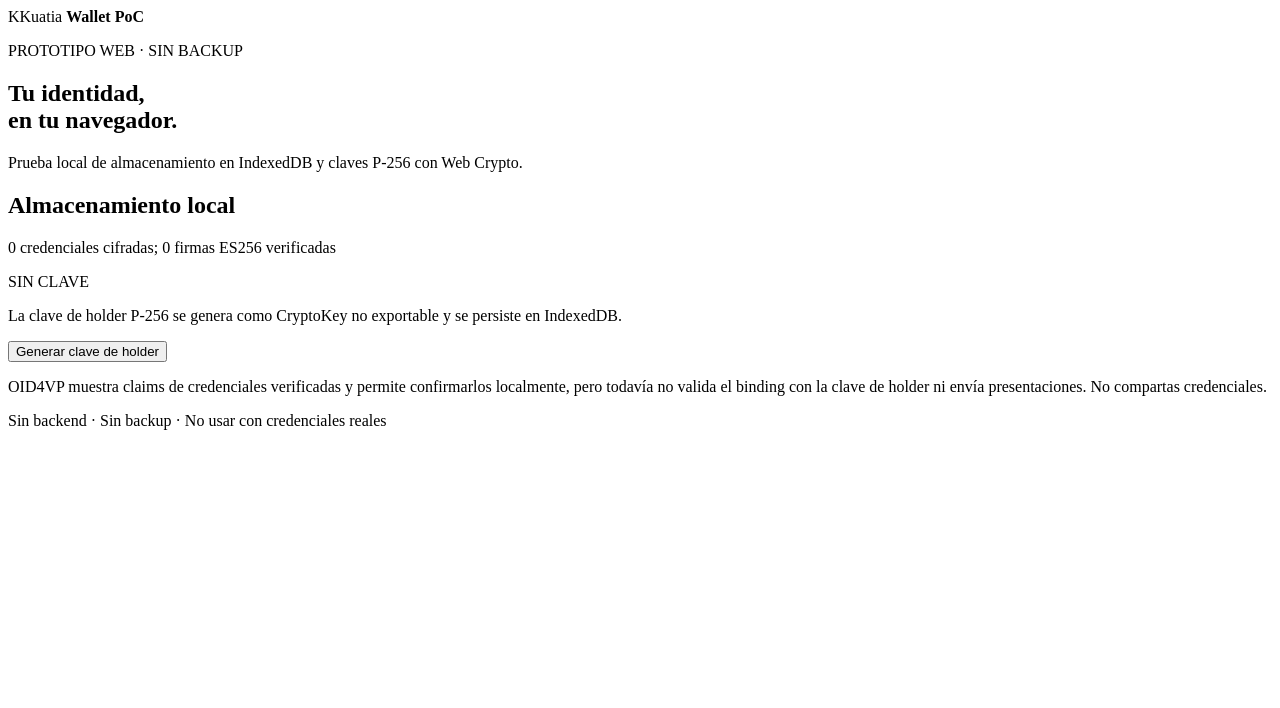
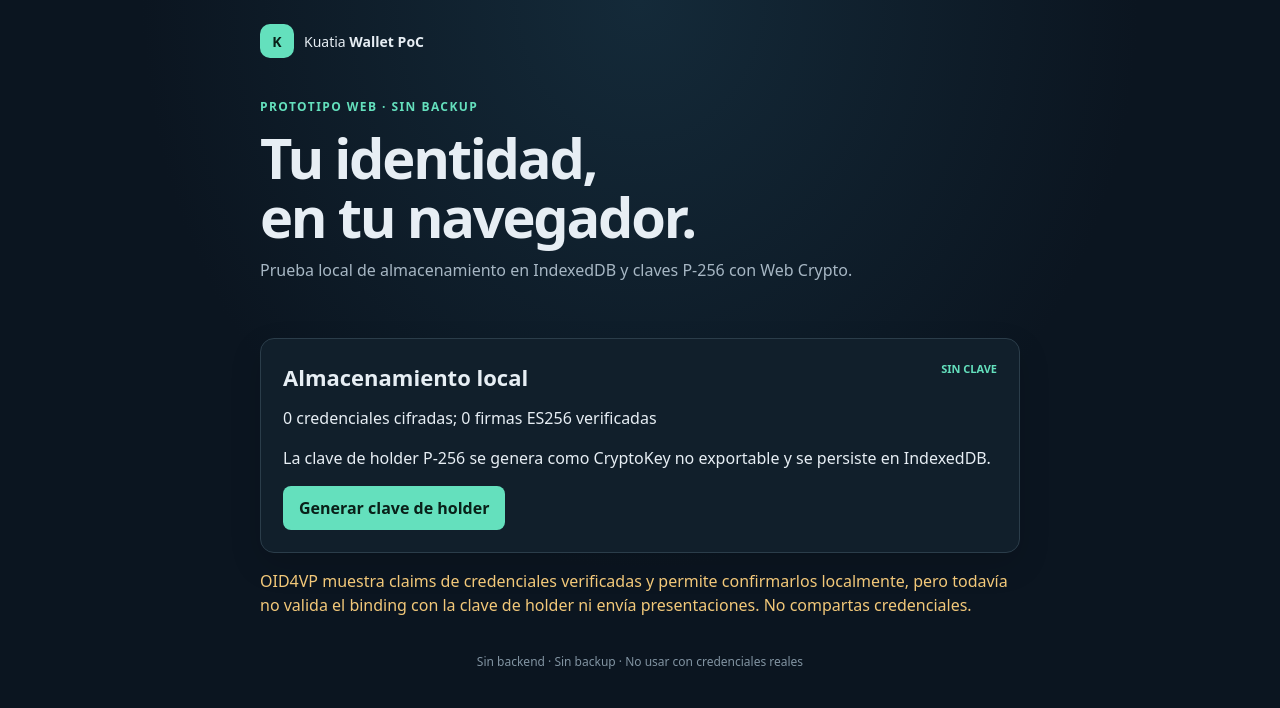
Before and after one commit to LucianoMocchegiani/digital-identity, a React (Vite) app in the folder identity-wallet-web/: page / in a window 1280 px wide. Shown: the top 708 px of the page. Built offline with nearby package versions, Linux system fonts and the light colour scheme.

Commit message:
fix(wallet): add missing base styles

```diff
--- a/identity-wallet-web/src/style.css
+++ b/identity-wallet-web/src/style.css
@@ -1,9 +1,40 @@
+* { box-sizing: border-box; }
+:root { color-scheme: dark; font: 16px/1.5 system-ui, sans-serif; background: #0b1520; color: #e7eef4; }
+body { margin: 0; min-width: 320px; background: radial-gradient(ellipse at top, #142a39, #0b1520 55%); }
+button, input { font: inherit; }
+button { border: 0; border-radius: 8px; padding: 10px 16px; background: #64e0bd; color: #092019; font-weight: 700; cursor: pointer; }
+button:hover:not(:disabled) { background: #8aecd0; }
+button:focus-visible, input:focus-visible { outline: 3px solid #f6c85f; outline-offset: 3px; }
+button:disabled { cursor: not-allowed; opacity: .55; }
+.shell { width: min(100% - 32px, 760px); margin: 0 auto; padding: 24px 0 40px; }
+header { display: flex; align-items: center; gap: 10px; font-size: 14px; }
+.mark { display: grid; place-items: center; width: 34px; height: 34px; border-radius: 10px; background: #64e0bd; color: #092019; font-weight: 800; }
+.hero { padding: 40px 0 24px; }
+.eyebrow { color: #64e0bd; font-size: 12px; font-weight: 700; letter-spacing: .12em; }
+h1, h2, h3, p { margin-top: 0; }
+h1 { margin-bottom: 12px; font-size: clamp(36px, 8vw, 56px); line-height: 1.05; letter-spacing: -.04em; }
+h2 { margin-bottom: 12px; font-size: 22px; }
+h3 { margin-top: 20px; font-size: 16px; }
+.hero > p:last-child { color: #a7b7c4; }
+.card { margin: 16px 0; padding: 22px; border: 1px solid #2b3d4a; border-radius: 14px; background: #111f2b; box-shadow: 0 12px 32px #0002; }
+.endpoint, pre { overflow-wrap: anywhere; word-break: break-word; color: #a7b7c4; }
+.endpoint { font-size: 13px; }
+.notice { padding: 12px 14px; border: 1px solid #326b60; border-radius: 8px; background: #102c2a; }
+.notice.error { border-color: #8c4545; background: #321d23; }
+.warning { color: #f2c879; }
+.row { display: flex; justify-content: space-between; align-items: flex-start; gap: 16px; }
+.status { flex: none; color: #64e0bd; font-size: 11px; font-weight: 700; }
+.field { display: grid; gap: 6px; margin: 16px 0; }
+.field input { width: 100%; padding: 10px; border: 1px solid #526574; border-radius: 7px; background: #0b1520; color: inherit; }
+.resource-preview { padding: 12px; border-radius: 8px; background: #0b1520; font-size: 12px; white-space: pre-wrap; }
+.claim-preview { margin: 12px 0; }
+.claim-preview div { padding: 10px 0; border-bottom: 1px solid #2b3d4a; }
+.claim-preview dt { color: #64e0bd; font-size: 12px; }
+.claim-preview dd { margin: 4px 0 0; overflow-wrap: anywhere; }
 fieldset.credential-options { display: grid; gap: 10px; border: 1px solid #2b3d4a; border-radius: 10px; padding: 14px; margin: 18px 0; }
 .credential-option { display: flex; align-items: flex-start; gap: 10px; cursor: pointer; }
 .credential-option input, .consent-option input { margin-top: 4px; }
 .credential-option small { display: block; margin-top: 4px; color: #a7b7c4; }
-.claim-preview { margin: 12px 0; }
-.claim-preview div { padding: 10px 0; border-bottom: 1px solid #2b3d4a; }
-.claim-preview dt { color: #64e0bd; font-size: 12px; }
-.claim-preview dd { margin: 4px 0 0; overflow-wrap: anywhere; }
 .consent-option { display: flex; align-items: flex-start; gap: 8px; margin: 18px 0 8px; line-height: 1.5; cursor: pointer; }
+footer { padding: 20px 0; color: #8294a2; font-size: 12px; text-align: center; }
+@media (max-width: 480px) { .card { padding: 16px; } .row { flex-direction: column; } }
```
